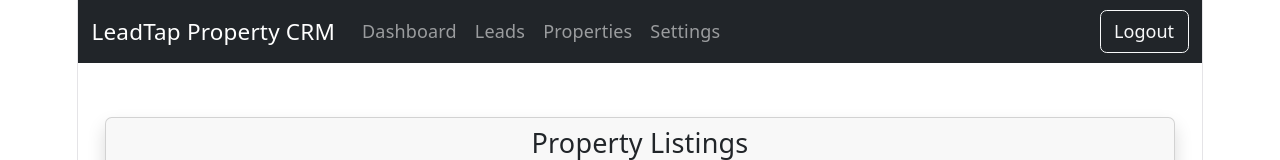
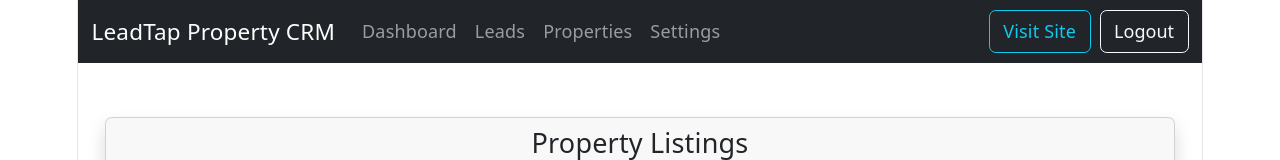
Before and after one commit to roobankutty/leadtap, a React (Vite) app in the folder admin-frontend/: page /properties in a window 1280 px wide. Shown: the top 160 px of the page. Built offline with nearby package versions, Linux system fonts and the light colour scheme; no server answers; sample sign-in values are in the browser's storage.

Commit message:
front link

```diff
--- a/admin-frontend/src/components/Layout.tsx
+++ b/admin-frontend/src/components/Layout.tsx
@@ -40,12 +40,25 @@ export default function Layout() {
 
           </Nav>
 
+          <div className="d-flex gap-2">
+
+            <Button
+              variant="outline-info"
+              as="a"
+              href="https://leadtap-frontend-chi.vercel.app/"
+              target="_blank"
+            >
+              Visit Site
+            </Button>
+
             <Button
               variant="outline-light"
               onClick={logout}
             >
               Logout
             </Button>
+
+          </div>
 
         </Container>
       </Navbar>
```
Lines whose indentation alone changed are shown as unchanged.
